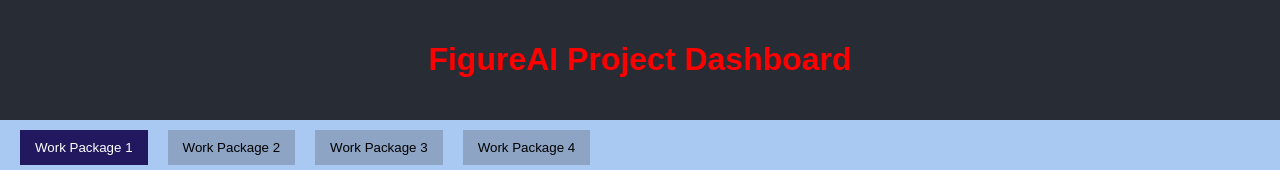
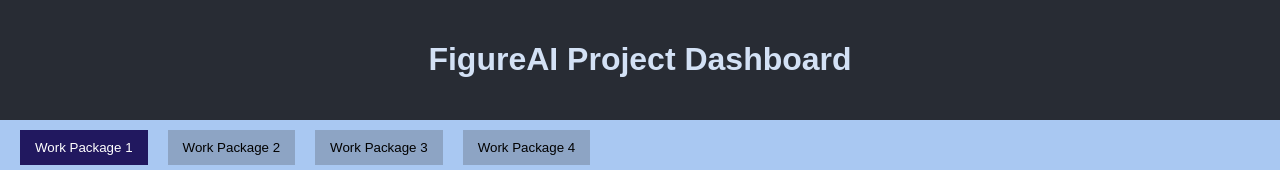
Before and after one commit to shubham-bhagwat/FigureAI, a React (Create React App) app: page / in a window 1280 px wide. Shown: the top 170 px of the page. Built offline with nearby package versions, Linux system fonts and the light colour scheme.

Commit message:
color reverted back to blue

```diff
--- a/src/App.css
+++ b/src/App.css
@@ -11,7 +11,7 @@ header {
   background-color: #282c34;
   padding: 20px;
   text-align: center;
-  color: red;
+  color: rgb(211, 225, 245);
 }
 
 .App-container {
```
